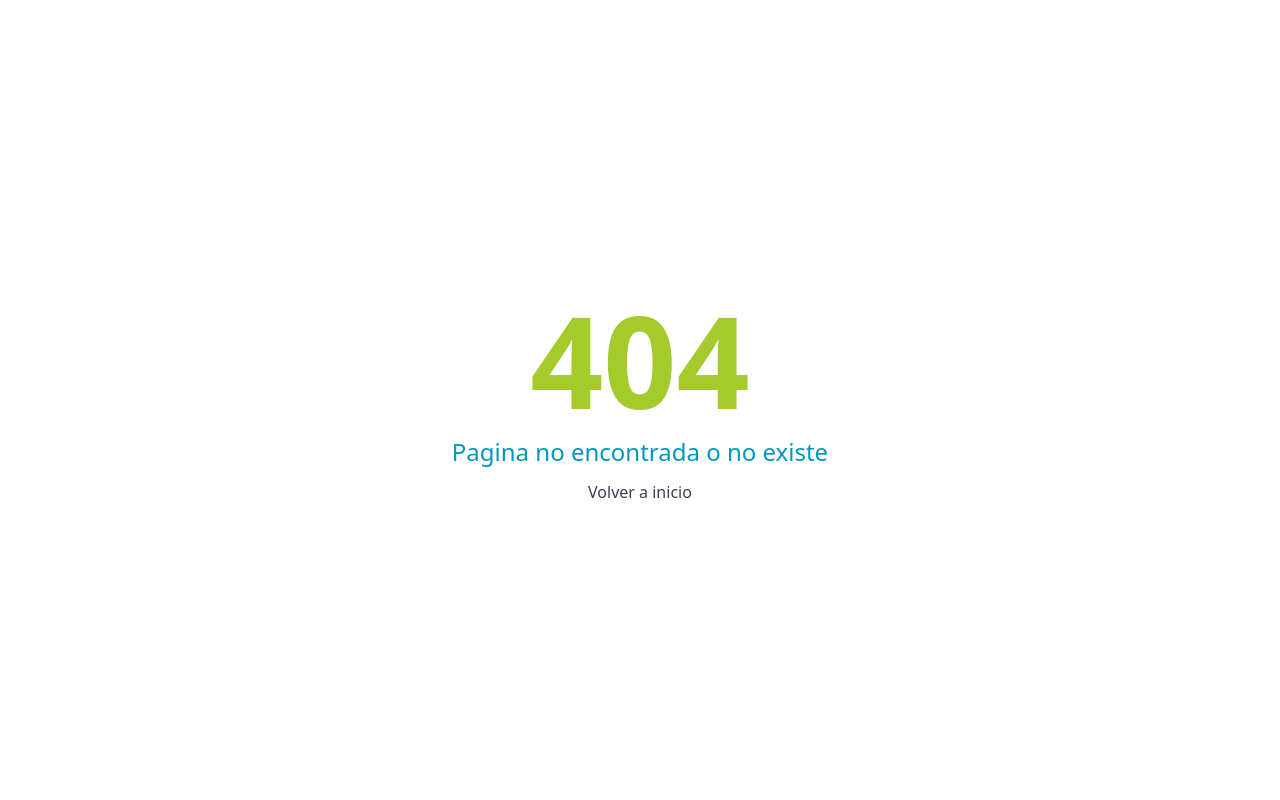
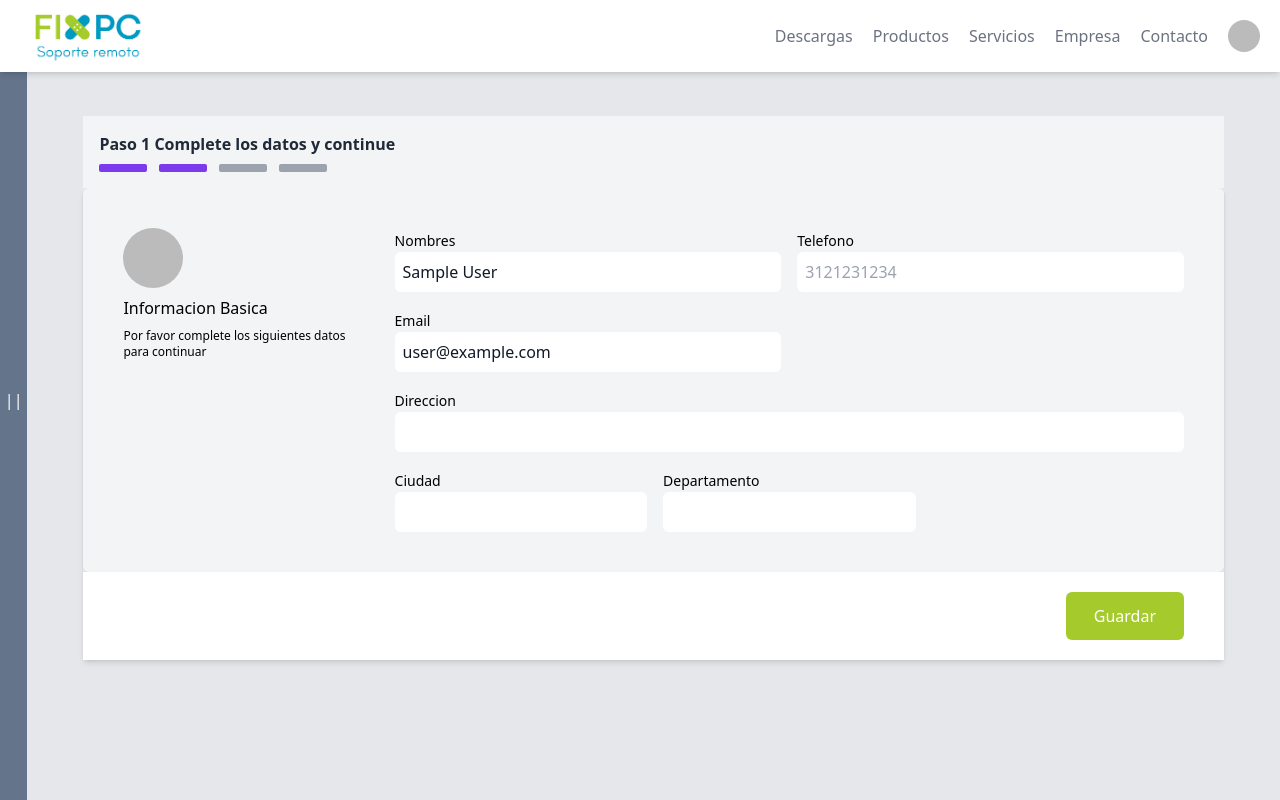
Before and after one commit to luistrabajo789/Scopes, a Next.js app: page /dashboard/agendar/datos in a window 1280 px wide. Before the commit this address had no page. Built offline with nearby package versions, Linux system fonts and the light colour scheme; no server answers; sample sign-in values are in the browser's storage.

Commit message:
add react-form

```diff
--- a/components/Layout/Sidebar.tsx
+++ b/components/Layout/Sidebar.tsx
@@ -22,7 +22,7 @@ export default function Sidebar({ children }: LayoutProps) {
       >
         <ul id="ulSidenav" className="flex flex-col justify-around  px-7 py-20 h-full">
           <li className="hidden">
-            <Link href='/dashboard/agendar'>Agendar cita</Link>
+            <Link href='/dashboard/agendar/'>Agendar cita</Link>
           </li>
           <li className="hidden">
             <Link href='/dashboard/historial'>Historial de consultas</Link>
@@ -39,7 +39,7 @@ export default function Sidebar({ children }: LayoutProps) {
         </ul>
       </div>
 
-      <div id="btnSideBar" onClick={openNav} className="w-7 bg-slate-900 right-0 h-screen grid place-content-center text-white">||</div>
+      <div id="btnSideBar" onClick={openNav} className="w-7 bg-slate-500 right-0 h-screen grid place-content-center text-white">||</div>
 
       <div id="main" className="h-screen w-full pt-24  lg:px-7 bg-gray-200 overflow-y-auto">
       <div className="w-full   flex justify-center p-2 sm:p-5 md:px-7">
--- /dev/null
+++ b/components/dashboard/steps/CheckStep.tsx
@@ -0,0 +1,30 @@
+import React from "react";
+import Step1Form from "./Step1Form";
+
+export default function CheckStep({ stepNumber = 0}) {
+
+  return (
+    <div className="flex flex-col">
+      <div className="p-4 space-y-2 bg-gray-100 text-gray-800">
+        <h3 className="text-base font-semibold">
+          Paso {stepNumber} Complete los datos y continue
+        </h3>
+        <div className="flex max-w-xs space-x-3">
+          {[
+            "Completar datos",
+            "Razon Consulta",
+            "Agendamiento",
+            "Completar Solicitud",
+          ].map((step, index) => (
+            <span
+              key={step}
+              className={` w-12 h-2 rounded-sm ${
+                index <= stepNumber ? "bg-violet-600" : " bg-gray-400"
+              } `}
+            ></span>
+          ))}
+        </div>
+      </div>
+    </div>
+  );
+}
--- a/components/dashboard/steps/Step1Form.tsx
+++ b/components/dashboard/steps/Step1Form.tsx
@@ -1,26 +1,43 @@
 import { useSession } from "next-auth/react";
 import Image from "next/image";
 import React from "react";
+import { useForm } from "react-hook-form";
 
 export default function Step1Form() {
+  const { data: session, status } = useSession();
+  const {
+    register,
+    handleSubmit,
+    watch,
+    formState: { errors },
+  } = useForm();
 
-  const {data:session, status}=useSession()
+const onsubmit = (data: any)=>{
+  console.log(data);
+
+}
+
 
   return (
     <form
+      onSubmit={handleSubmit(onsubmit)}
       action=""
       className="container flex flex-col mx-auto  ng-untouched shadow-md ng-pristine ng-valid"
     >
       <div className="grid grid-cols-4 gap-6  p-10  rounded-md shadow-sm bg-gray-100">
         <div className="space-y-2 col-span-full lg:col-span-1">
-        <Image className="rounded-full" src={session?.user?.image!} width={60} height={60} alt='foto'/>
+          <Image
+            className="rounded-full"
+            src={session?.user?.image!}
+            width={60}
+            height={60}
+            alt="foto"
+          />
           <p className="font-medium">Informacion Basica</p>
           <p className="text-xs">
             Por favor complete los siguientes datos para continuar
           </p>
-          <div>
-
-          </div>
+          <div></div>
         </div>
         <div className="grid grid-cols-6 gap-4 col-span-full lg:col-span-3">
           <div className="col-span-full sm:col-span-3">
@@ -28,6 +45,7 @@ export default function Step1Form() {
               Nombres
             </label>
             <input
+            {...register("name", { required: true })}
               id="name"
               name="name"
               type="text"
@@ -41,6 +59,7 @@ export default function Step1Form() {
               Telefono
             </label>
             <input
+                 {...register("phone", { required: true, maxLength:10, minLength:10 })}
               name="phone"
               required
               id="phone"
@@ -54,6 +73,7 @@ export default function Step1Form() {
               Email
             </label>
             <input
+              {...register("email", { required: true })}
               name="email"
               required
               id="email"
@@ -68,6 +88,7 @@ export default function Step1Form() {
               Direccion
             </label>
             <input
+            {...register("address", { required: true })}
               name="address"
               id="address"
               type="text"
@@ -80,7 +101,9 @@ export default function Step1Form() {
               Ciudad
             </label>
             <input
+                 {...register("Ciudad", { required: true })}
               required
+              name="city"
               id="city"
               type="text"
               placeholder=""
@@ -92,7 +115,9 @@ export default function Step1Form() {
               Departamento
             </label>
             <input
+            {...register("Departamento", { required: true })}
               required
+              name="state"
               id="state"
               type="text"
               placeholder=""
@@ -101,6 +126,7 @@ export default function Step1Form() {
           </div>
         </div>
       </div>
+      <div className="flex bg-white justify-end px-10 py-5"><button className="rounded-md px-7 py-3 bg-secondary-100 text-white" type="submit">Guardar</button></div>
     </form>
   );
 }
--- a/package.json
+++ b/package.json
@@ -21,6 +21,7 @@
     "next-auth": "^4.17.0",
     "react": "18.2.0",
     "react-dom": "18.2.0",
+    "react-hook-form": "^7.39.5",
     "react-scroll-parallax": "^3.3.2",
     "typescript": "4.9.3"
   },
--- a/pages/dashboard/agendar.tsx
+++ /dev/null
@@ -1,31 +0,0 @@
-import Layout from "components/Layout/Layout";
-import Sidebar from "components/Layout/Sidebar";
-import Step1Form from "components/dashboard/steps/Step1Form";
-import React from "react";
-
-export default function agendar() {
-  return (
-    <Layout>
-      <Sidebar>
-        <div className="flex flex-col">
-        <div className="p-4 space-y-2 bg-gray-100 text-gray-800">
-          <h3 className="text-base font-semibold">
-            Step 3: Fill in order details
-          </h3>
-          <div className="flex max-w-xs space-x-3">
-            <span className="w-12 h-2 rounded-sm bg-violet-600"></span>
-            <span className="w-12 h-2 rounded-sm bg-violet-600"></span>
-            <span className="w-12 h-2 rounded-sm bg-gray-800"></span>
-            <span className="w-12 h-2 rounded-sm bg-gray-400"></span>
-            <span className="w-12 h-2 rounded-sm bg-gray-400"></span>
-          </div>
-        </div>
-        <Step1Form />
-        <div className=" flex justify-end p-5">
-          <button className="bg-secondary-100 rounded px-5 py-2">Continuar</button>
-        </div>
-        </div>
-      </Sidebar>
-    </Layout>
-  );
-}
--- /dev/null
+++ b/pages/dashboard/agendar/datos.tsx
@@ -0,0 +1,18 @@
+import Layout from "components/Layout/Layout";
+import Sidebar from "components/Layout/Sidebar";
+import Step1Form from "components/dashboard/steps/Step1Form";
+import React from "react";
+import CheckStep from "components/dashboard/steps/CheckStep";
+
+export default function Datos() {
+  return (
+    <Layout>
+      <Sidebar>
+  <div className="flex flex-col">
+  <CheckStep stepNumber={1}/>
+        <Step1Form/>
+  </div>
+      </Sidebar>
+    </Layout>
+  );
+}
```
Also changed, not shown: 1 other file (tests, documents, lock files or other folders).
